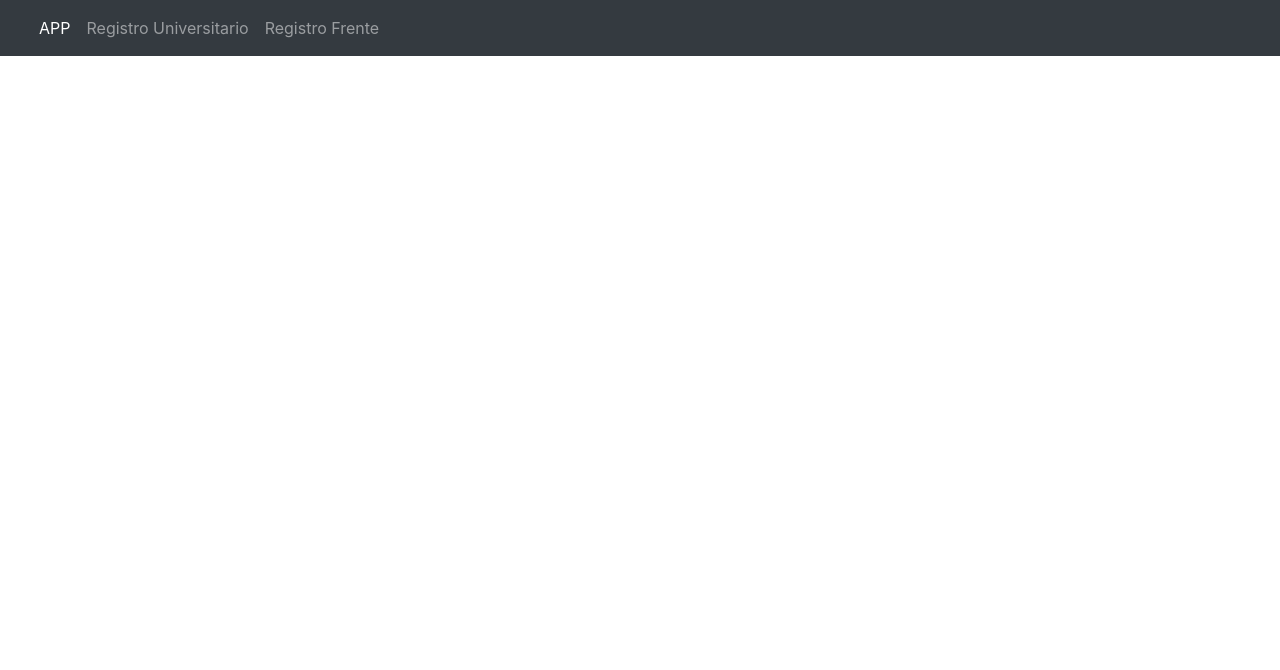
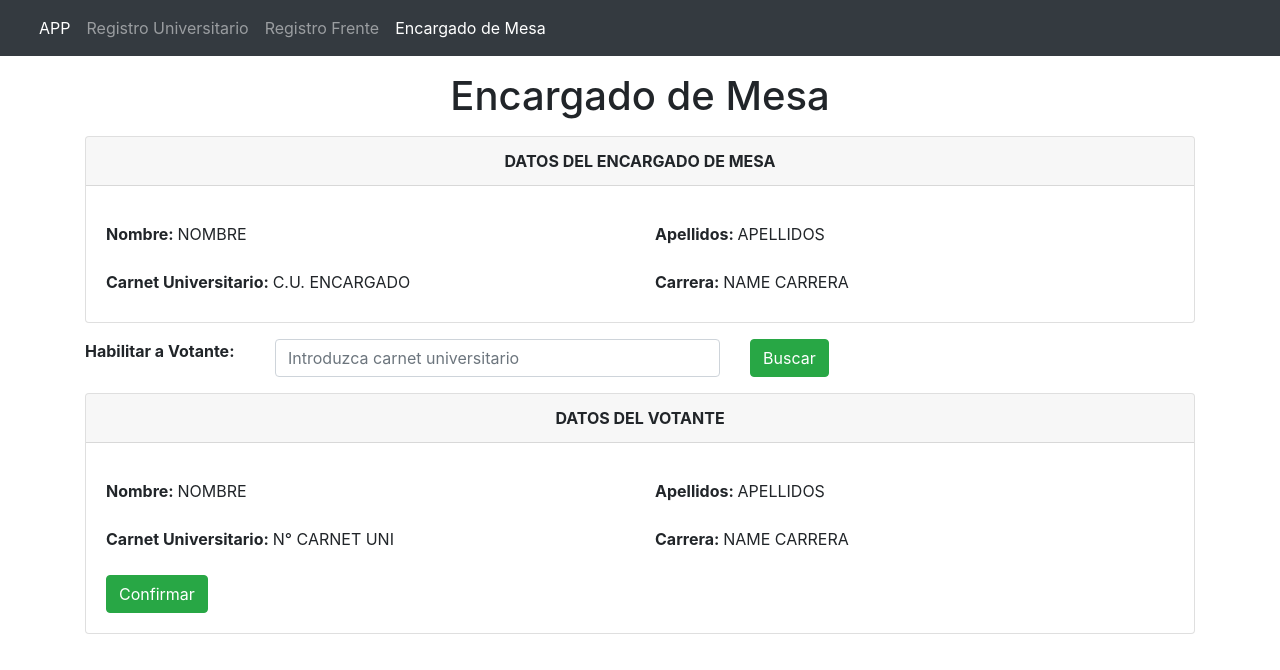
Before and after one commit to adlf-aldana/SistemaElecciones, a React (Create React App) app: page /encargadoMesa in a window 1280 px wide. Shown: the top 670 px of the page. Built offline with nearby package versions, Linux system fonts and the light colour scheme.

Commit message:
vista del encargado de mesa

```diff
--- a/src/App.js
+++ b/src/App.js
@@ -4,12 +4,12 @@ import "../node_modules/popper.js/dist/umd/popper.min.js";
 import "../node_modules/jquery/dist/jquery.min.js";
 import "../node_modules/bootstrap/dist/js/bootstrap.min.js";
 import { Fragment } from "react";
-import ListaUniversitarios from "./Components/Admin/RegistroUniversitario/ListaUniversitarios";
 import { BrowserRouter as Router, Switch, Route, Link } from "react-router-dom";
 import UniversitarioIndex from "./Components/Admin/RegistroUniversitario/UniversitarioIndex";
 import NavBar from "./Components/Navbar/NavBar";
 import Login from "./Components/Login/Login";
 import RegistroFrente from "./Components/Admin/RegistroFrente/RegistroFrente";
+import EncargadoMesa from "./Components/Usuario/encargadoMesa/EncargadoMesa";
 
 function App() {
   return (
@@ -19,6 +19,7 @@ function App() {
         <Switch>
           <Route path="/registroUniversitario" component={UniversitarioIndex} />
           <Route path="/registroFrente" component={RegistroFrente} />
+          <Route path="/encargadoMesa" component={EncargadoMesa} />
           <Route path="/" exact component={Login} />
         </Switch>
       </Router>
--- a/src/Components/Navbar/NavBar.jsx
+++ b/src/Components/Navbar/NavBar.jsx
@@ -57,6 +57,19 @@ const NavBar = () => {
                   Registro Frente
                 </NavLink>
               </li>
+              {/*
+              LINK ENCARGADO DE MESA
+               */}
+
+              <li className="nav-item">
+                <NavLink
+                  to="encargadoMesa"
+                  activeClassName="active"
+                  className="nav-link"
+                >
+                  Encargado de Mesa
+                </NavLink>
+              </li>
             </ul>
           </div>
         </div>
--- /dev/null
+++ b/src/Components/Usuario/encargadoMesa/EncargadoMesa.jsx
@@ -0,0 +1,90 @@
+import React, { Fragment } from "react";
+
+const EncargadoMesa = () => {
+  return (
+    <Fragment>
+      <div className="container mt-3">
+        <h1 className="text-center">Encargado de Mesa</h1>
+        <div className="card mt-3">
+          <div className="card-header text-center">
+            <strong>DATOS DEL ENCARGADO DE MESA</strong>
+          </div>
+          <div className="card-body">
+            <div className="row mt-3">
+              <div className="col">
+                <strong>Nombre: </strong>
+                <label htmlFor="">NOMBRE</label>
+              </div>
+              <div className="col">
+                <strong>Apellidos: </strong>
+                <label htmlFor="">APELLIDOS</label>
+              </div>
+            </div>
+
+            <div className="row mt-3">
+              <div className="col">
+                <strong>Carnet Universitario: </strong>
+                <label htmlFor="">C.U. ENCARGADO</label>
+              </div>
+              <div className="col">
+                <strong>Carrera: </strong>
+                <label htmlFor="">NAME CARRERA</label>
+              </div>
+            </div>
+          </div>
+        </div>
+
+        <div className="row mt-3">
+          <div className="col-md-2">
+            <strong>Habilitar a Votante:</strong>
+          </div>
+          <div className="col-md-5">
+            <input
+              type="text"
+              name=""
+              id=""
+              className="form-control"
+              placeholder="Introduzca carnet universitario"
+            />
+          </div>
+          <div className="col-md-5">
+            <button className="btn btn-success">Buscar</button>
+          </div>
+        </div>
+
+        <div className="card mt-3">
+          <div className="card-header text-center">
+            <strong>DATOS DEL VOTANTE</strong>
+          </div>
+          <div className="card-body">
+            <div className="row mt-3">
+              <div className="col">
+                <strong>Nombre: </strong>
+                <label htmlFor="">NOMBRE</label>
+              </div>
+
+              <div className="col">
+                <strong>Apellidos: </strong>
+                <label htmlFor="">APELLIDOS</label>
+              </div>
+            </div>
+
+            <div className="row mt-3">
+              <div className="col">
+                <strong>Carnet Universitario: </strong>
+                <label htmlFor="">N° CARNET UNI</label>
+              </div>
+              <div className="col">
+                <strong>Carrera: </strong>
+                <label htmlFor="">NAME CARRERA</label>
+              </div>
+            </div>
+            <button className="btn btn-success mt-3">Confirmar</button>
+          </div>
+        </div>
+      </div>
+    </Fragment>
+  );
+};
+
+export default EncargadoMesa;
```
